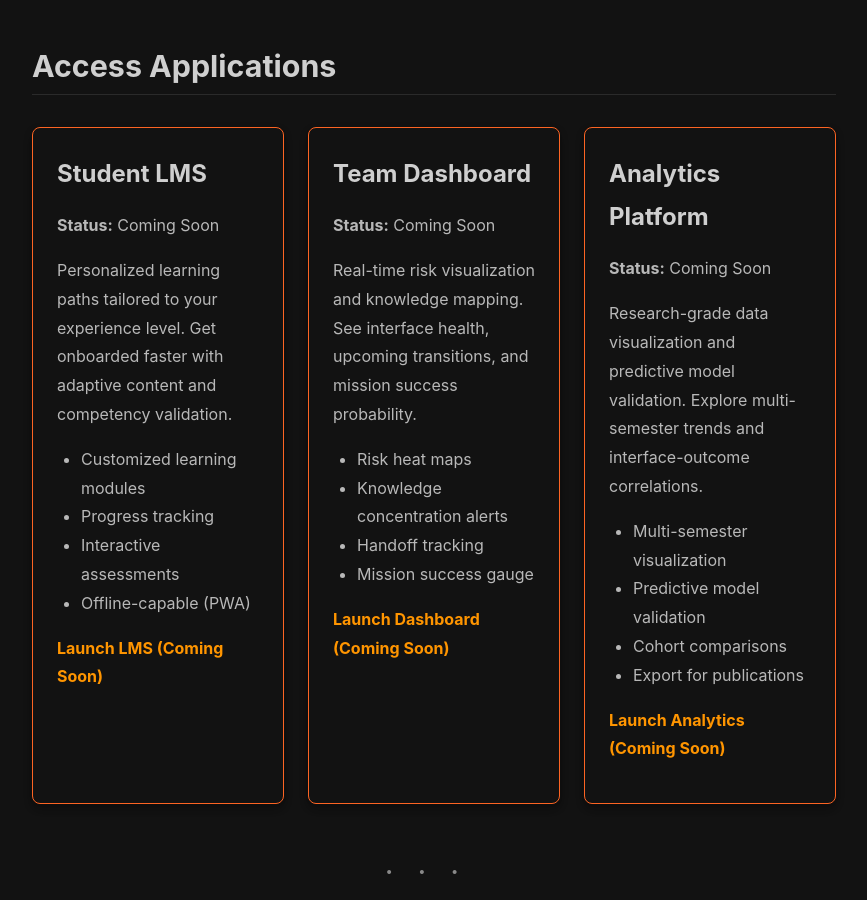
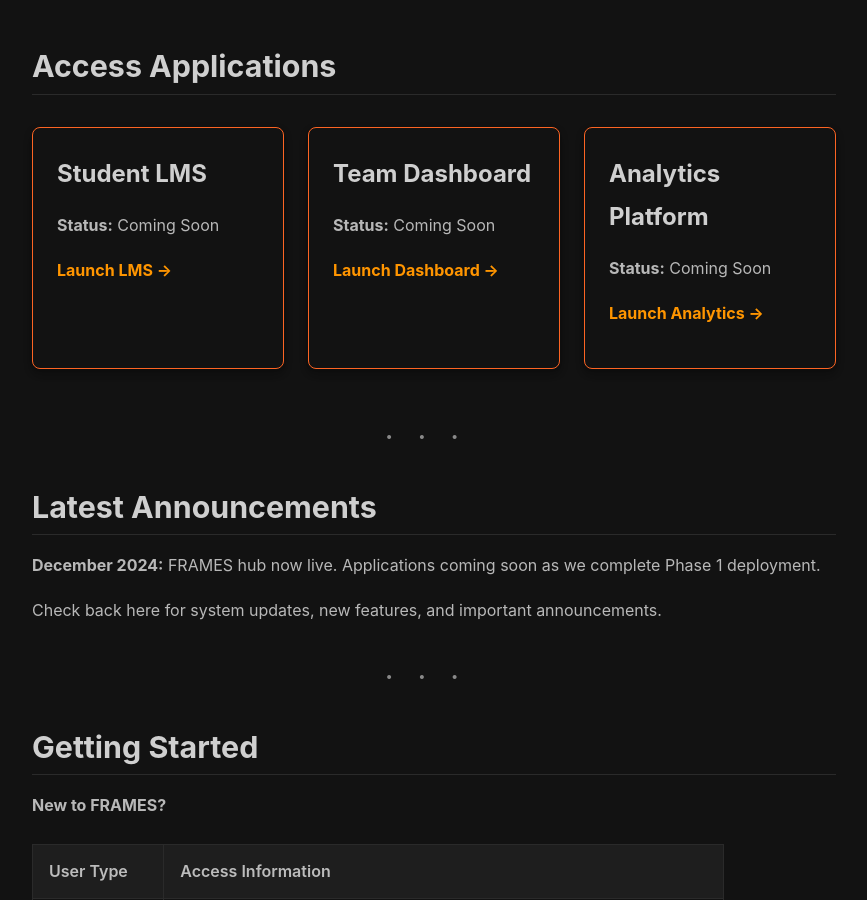
Before and after one commit to Lizo-RoadTown/Portfolio, a Jekyll site: the page built from demos/frames-hub/index.md, in a window 1280 px wide and 900 px high, scrolled down 954 px. Shown: the whole window, without its empty margins (96-963 px from the left). Built offline with Jekyll 4.4.1, drawn with Linux system fonts in a browser that asks for light colours.

Commit message:
Simplify application tiles - remove descriptions, keep just title, status, and launch link

```diff
--- a/demos/frames-hub/index.md
+++ b/demos/frames-hub/index.md
@@ -24,40 +24,19 @@ article_header:
 <div class="card">
 <h3>Student LMS</h3>
 <p><strong>Status:</strong> Coming Soon</p>
-<p>Personalized learning paths tailored to your experience level. Get onboarded faster with adaptive content and competency validation.</p>
-<ul>
-  <li>Customized learning modules</li>
-  <li>Progress tracking</li>
-  <li>Interactive assessments</li>
-  <li>Offline-capable (PWA)</li>
-</ul>
-<p><a href="#">Launch LMS (Coming Soon)</a></p>
+<p><a href="#">Launch LMS →</a></p>
 </div>
 
 <div class="card">
 <h3>Team Dashboard</h3>
 <p><strong>Status:</strong> Coming Soon</p>
-<p>Real-time risk visualization and knowledge mapping. See interface health, upcoming transitions, and mission success probability.</p>
-<ul>
-  <li>Risk heat maps</li>
-  <li>Knowledge concentration alerts</li>
-  <li>Handoff tracking</li>
-  <li>Mission success gauge</li>
-</ul>
-<p><a href="#">Launch Dashboard (Coming Soon)</a></p>
+<p><a href="#">Launch Dashboard →</a></p>
 </div>
 
 <div class="card">
 <h3>Analytics Platform</h3>
 <p><strong>Status:</strong> Coming Soon</p>
-<p>Research-grade data visualization and predictive model validation. Explore multi-semester trends and interface-outcome correlations.</p>
-<ul>
-  <li>Multi-semester visualization</li>
-  <li>Predictive model validation</li>
-  <li>Cohort comparisons</li>
-  <li>Export for publications</li>
-</ul>
-<p><a href="#">Launch Analytics (Coming Soon)</a></p>
+<p><a href="#">Launch Analytics →</a></p>
 </div>
 
 </div>
```
